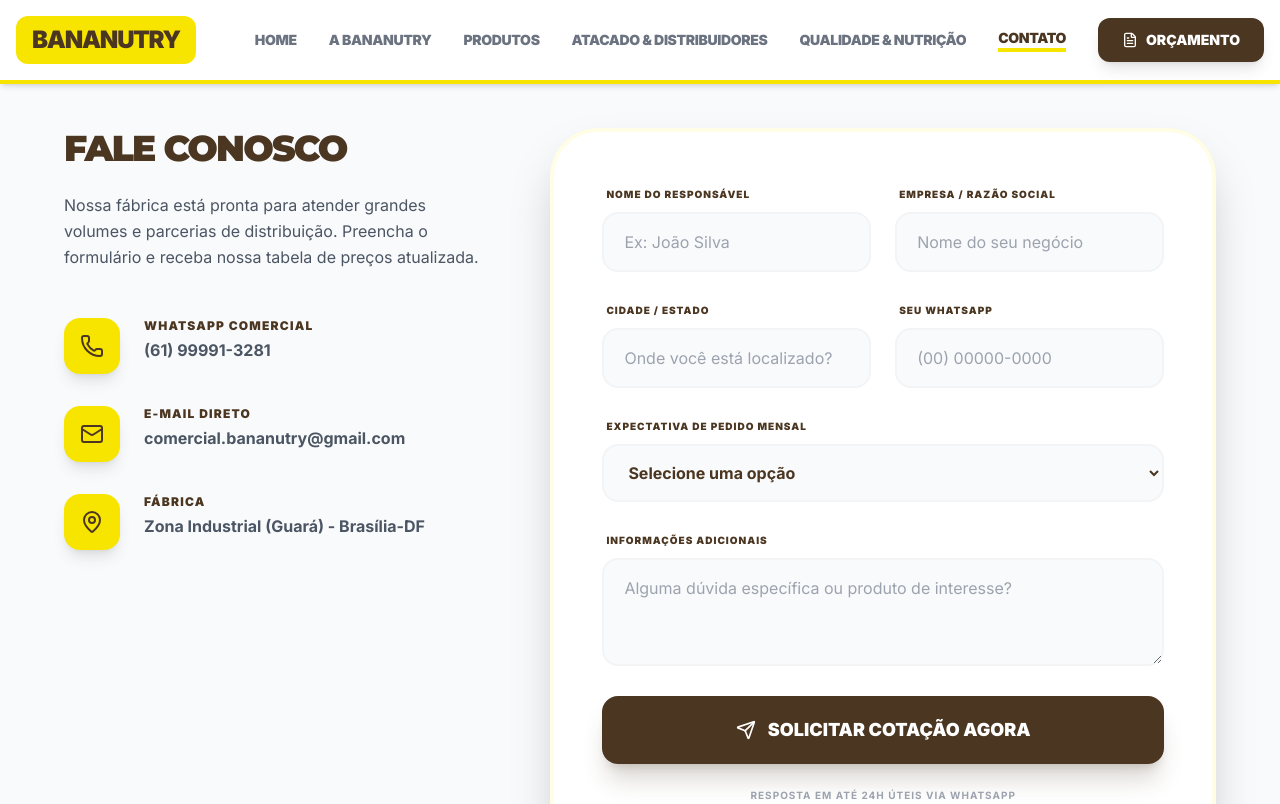
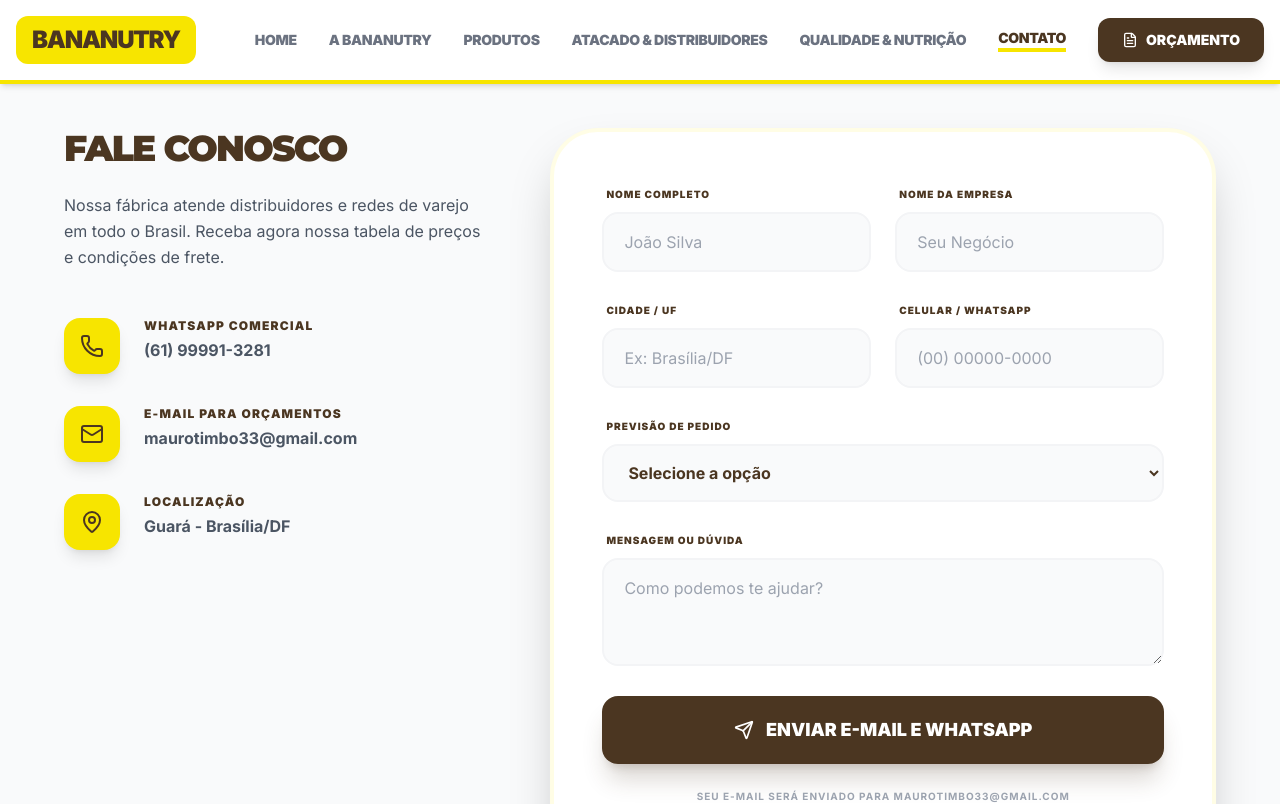
Before and after one commit to maurotimbo33-hub/Site_Bananutry, a React (Vite) app: page /#/contato in a window 1280 px wide. Shown: the top 804 px of the page. Built offline with nearby package versions, Linux system fonts and the light colour scheme.

Commit message:
fix: Update contact email and formspree endpoint
Changes the contact email address displayed in the footer and the Formspree endpoint configured in the contact page. This ensures correct communication channels are used.

```diff
--- a/components/Footer.tsx
+++ b/components/Footer.tsx
@@ -55,7 +55,7 @@
             </li>
             <li className="flex items-center">
               <Mail size={20} className="mr-4 text-[#F7E500] shrink-0" />
-              <span>comercial.bananutry@gmail.com</span>
+              <span>maurotimbo33@gmail.com</span>
             </li>
           </ul>
         </div>
--- a/pages/Contact.tsx
+++ b/pages/Contact.tsx
@@ -1,11 +1,12 @@
 
 import React, { useState } from 'react';
-import { Mail, MapPin, Phone, Send, CheckCircle2, Loader2, MessageSquare } from 'lucide-react';
+import { Mail, MapPin, Phone, Send, CheckCircle2, Loader2, MessageSquare, AlertCircle } from 'lucide-react';
 import { ContactFormData } from '../types';
 
 const Contact: React.FC = () => {
   const [loading, setLoading] = useState(false);
   const [submitted, setSubmitted] = useState(false);
+  const [error, setError] = useState(false);
   const [formData, setFormData] = useState<ContactFormData>({
     nome: '',
     empresa: '',
@@ -15,6 +16,10 @@
     mensagem: ''
   });
 
+  // CONFIGURAÇÃO: Substitua 'SEU_ID_FORMSPREE' pelo ID que o Formspree te der
+  // Se não tiver o ID ainda, o envio de e-mail dará erro, mas o WhatsApp continuará funcionando.
+  const FORMSPREE_ENDPOINT = "https://formspree.io/f/maurotimbo33@gmail.com";
+
   const handleChange = (e: React.ChangeEvent<HTMLInputElement | HTMLTextAreaElement | HTMLSelectElement>) => {
     const { name, value } = e.target;
     setFormData(prev => ({ ...prev, [name]: value }));
@@ -23,11 +28,22 @@
   const handleSubmit = async (e: React.FormEvent) => {
     e.preventDefault();
     setLoading(true);
+    setError(false);
 
-    // Simulação de processamento para melhor UX
-    await new Promise(resolve => setTimeout(resolve, 1500));
+    try {
+      // 1. Tenta enviar por E-mail via Formspree
+      const response = await fetch(FORMSPREE_ENDPOINT, {
+        method: 'POST',
+        headers: {
+          'Content-Type': 'application/json'
+        },
+        body: JSON.stringify({
+          ...formData,
+          _subject: `Novo Orçamento: ${formData.empresa} - ${formData.nome}`
+        })
+      });
 
-    // Formata a mensagem para o WhatsApp
+      // 2. Formata e prepara o WhatsApp independente do sucesso do e-mail (para segurança)
       const textoWhatsapp = `*Novo Contato Site Bananutry*%0A%0A` +
         `*Nome:* ${formData.nome}%0A` +
         `*Empresa:* ${formData.empresa}%0A` +
@@ -38,11 +54,25 @@
 
       const whatsappUrl = `https://wa.me/5561999913281?text=${textoWhatsapp}`;
 
-    // Abre o WhatsApp em uma nova aba
+      // Abre o WhatsApp
       window.open(whatsappUrl, '_blank');
 
+      if (response.ok) {
+        setSubmitted(true);
+      } else {
+        // Se o e-mail falhar (ex: sem config Formspree), ainda mostramos sucesso pois o WhatsApp abriu
+        setSubmitted(true);
+        console.warn("E-mail não enviado, mas WhatsApp disparado.");
+      }
+    } catch (err) {
+      console.error("Erro no envio:", err);
+      // Fallback: Se tudo falhar, tenta apenas o WhatsApp
+      const fallbackUrl = `https://wa.me/5561999913281`;
+      window.open(fallbackUrl, '_blank');
+      setSubmitted(true);
+    } finally {
       setLoading(false);
-    setSubmitted(true);
+    }
   };
 
   return (
@@ -56,7 +86,7 @@
               <div>
                 <h1 className="text-4xl font-black text-[#4B3621] mb-6 uppercase tracking-tighter">Fale Conosco</h1>
                 <p className="text-gray-600 font-medium leading-relaxed mb-8">
-                  Nossa fábrica está pronta para atender grandes volumes e parcerias de distribuição. Preencha o formulário e receba nossa tabela de preços atualizada.
+                  Nossa fábrica atende distribuidores e redes de varejo em todo o Brasil. Receba agora nossa tabela de preços e condições de frete.
                 </p>
               </div>
 
@@ -76,8 +106,8 @@
                     <Mail className="text-[#4B3621]" />
                   </div>
                   <div>
-                    <h4 className="font-black text-[#4B3621] uppercase text-xs tracking-widest mb-1">E-mail Direto</h4>
-                    <p className="text-gray-600 font-bold">comercial.bananutry@gmail.com</p>
+                    <h4 className="font-black text-[#4B3621] uppercase text-xs tracking-widest mb-1">E-mail para Orçamentos</h4>
+                    <p className="text-gray-600 font-bold">maurotimbo33@gmail.com</p>
                   </div>
                 </div>
 
@@ -86,8 +116,8 @@
                     <MapPin className="text-[#4B3621]" />
                   </div>
                   <div>
-                    <h4 className="font-black text-[#4B3621] uppercase text-xs tracking-widest mb-1">Fábrica</h4>
-                    <p className="text-gray-600 font-bold">Zona Industrial (Guará) - Brasília-DF</p>
+                    <h4 className="font-black text-[#4B3621] uppercase text-xs tracking-widest mb-1">Localização</h4>
+                    <p className="text-gray-600 font-bold">Guará - Brasília/DF</p>
                   </div>
                 </div>
               </div>
@@ -100,30 +130,36 @@
                   <div className="w-24 h-24 bg-green-100 rounded-full flex items-center justify-center mb-6">
                     <CheckCircle2 size={48} className="text-green-500" />
                   </div>
-                  <h3 className="text-3xl font-black text-[#4B3621] mb-4 uppercase">Solicitação Iniciada!</h3>
+                  <h3 className="text-3xl font-black text-[#4B3621] mb-4 uppercase">Mensagem Enviada!</h3>
                   <p className="text-gray-600 max-w-sm font-medium mb-8">
-                    Seu pedido de contato foi gerado. Se o WhatsApp não abriu automaticamente, clique no botão abaixo para falar com nosso consultor.
+                    Copiamos os dados para o seu e-mail e para o nosso WhatsApp. Em breve nossa equipe entrará em contato.
                   </p>
                   <div className="flex flex-col gap-4 w-full">
                     <button
                       onClick={() => window.open(`https://wa.me/5561999913281`, '_blank')}
                       className="bg-[#25D366] text-white px-8 py-4 rounded-2xl font-black uppercase text-sm flex items-center justify-center gap-3 shadow-xl hover:scale-105 transition-transform"
                     >
-                      <MessageSquare size={20} /> Reabrir WhatsApp
+                      <MessageSquare size={20} /> Continuar no WhatsApp
                     </button>
                     <button
                       onClick={() => setSubmitted(false)}
                       className="text-[#4B3621] font-black uppercase text-[10px] tracking-[0.2em] hover:underline"
                     >
-                      Voltar ao formulário
+                      Enviar outra solicitação
                     </button>
                   </div>
                 </div>
               ) : (
                 <form onSubmit={handleSubmit} className="space-y-6">
+                  {error && (
+                    <div className="bg-red-50 border-2 border-red-100 p-4 rounded-2xl flex items-center gap-3 text-red-600 font-bold text-xs uppercase">
+                      <AlertCircle size={20} /> Ocorreu um erro. Tentaremos via WhatsApp.
+                    </div>
+                  )}
+
                   <div className="grid grid-cols-1 sm:grid-cols-2 gap-6">
                     <div className="space-y-2">
-                      <label className="text-[10px] font-black text-[#4B3621] uppercase tracking-widest px-1">Nome do Responsável</label>
+                      <label className="text-[10px] font-black text-[#4B3621] uppercase tracking-widest px-1">Nome Completo</label>
                       <input
                         required
                         name="nome"
@@ -131,11 +167,11 @@
                         onChange={handleChange}
                         type="text"
                         className="w-full bg-gray-50 border-2 border-gray-100 rounded-2xl px-5 py-4 focus:ring-4 focus:ring-[#F7E500]/20 focus:border-[#F7E500] outline-none transition-all font-medium"
-                        placeholder="Ex: João Silva"
+                        placeholder="João Silva"
                       />
                     </div>
                     <div className="space-y-2">
-                      <label className="text-[10px] font-black text-[#4B3621] uppercase tracking-widest px-1">Empresa / Razão Social</label>
+                      <label className="text-[10px] font-black text-[#4B3621] uppercase tracking-widest px-1">Nome da Empresa</label>
                       <input
                         required
                         name="empresa"
@@ -143,14 +179,14 @@
                         onChange={handleChange}
                         type="text"
                         className="w-full bg-gray-50 border-2 border-gray-100 rounded-2xl px-5 py-4 focus:ring-4 focus:ring-[#F7E500]/20 focus:border-[#F7E500] outline-none transition-all font-medium"
-                        placeholder="Nome do seu negócio"
+                        placeholder="Seu Negócio"
                       />
                     </div>
                   </div>
 
                   <div className="grid grid-cols-1 sm:grid-cols-2 gap-6">
                     <div className="space-y-2">
-                      <label className="text-[10px] font-black text-[#4B3621] uppercase tracking-widest px-1">Cidade / Estado</label>
+                      <label className="text-[10px] font-black text-[#4B3621] uppercase tracking-widest px-1">Cidade / UF</label>
                       <input
                         required
                         name="localidade"
@@ -158,11 +194,11 @@
                         onChange={handleChange}
                         type="text"
                         className="w-full bg-gray-50 border-2 border-gray-100 rounded-2xl px-5 py-4 focus:ring-4 focus:ring-[#F7E500]/20 focus:border-[#F7E500] outline-none transition-all font-medium"
-                        placeholder="Onde você está localizado?"
+                        placeholder="Ex: Brasília/DF"
                       />
                     </div>
                     <div className="space-y-2">
-                      <label className="text-[10px] font-black text-[#4B3621] uppercase tracking-widest px-1">Seu WhatsApp</label>
+                      <label className="text-[10px] font-black text-[#4B3621] uppercase tracking-widest px-1">Celular / WhatsApp</label>
                       <input
                         required
                         name="whatsapp"
@@ -176,7 +212,7 @@
                   </div>
 
                   <div className="space-y-2">
-                    <label className="text-[10px] font-black text-[#4B3621] uppercase tracking-widest px-1">Expectativa de Pedido Mensal</label>
+                    <label className="text-[10px] font-black text-[#4B3621] uppercase tracking-widest px-1">Previsão de Pedido</label>
                     <select
                       required
                       name="volume"
@@ -184,23 +220,23 @@
                       onChange={handleChange}
                       className="w-full bg-gray-50 border-2 border-gray-100 rounded-2xl px-5 py-4 focus:ring-4 focus:ring-[#F7E500]/20 focus:border-[#F7E500] outline-none transition-all font-bold text-[#4B3621]"
                     >
-                      <option value="">Selecione uma opção</option>
-                      <option value="Iniciando agora">Varejo (Iniciando agora)</option>
-                      <option value="Até 1000 unidades">Pequeno Atacado (Até 1.000 un/mês)</option>
-                      <option value="Acima de 3000 unidades">Distribuidor (Acima de 3.000 un/mês)</option>
-                      <option value="Rede de Supermercados">Rede de Supermercados</option>
+                      <option value="">Selecione a opção</option>
+                      <option value="Atacado (Revenda)">Atacado (Revenda)</option>
+                      <option value="Distribuidor">Distribuidor</option>
+                      <option value="Supermercado">Supermercado</option>
+                      <option value="Marca Própria">White Label / Marca Própria</option>
                     </select>
                   </div>
 
                   <div className="space-y-2">
-                    <label className="text-[10px] font-black text-[#4B3621] uppercase tracking-widest px-1">Informações Adicionais</label>
+                    <label className="text-[10px] font-black text-[#4B3621] uppercase tracking-widest px-1">Mensagem ou Dúvida</label>
                     <textarea
                       name="mensagem"
                       value={formData.mensagem}
                       onChange={handleChange}
                       rows={3}
                       className="w-full bg-gray-50 border-2 border-gray-100 rounded-2xl px-5 py-4 focus:ring-4 focus:ring-[#F7E500]/20 focus:border-[#F7E500] outline-none transition-all font-medium"
-                      placeholder="Alguma dúvida específica ou produto de interesse?"
+                      placeholder="Como podemos te ajudar?"
                     ></textarea>
                   </div>
 
@@ -214,10 +250,10 @@
                     ) : (
                       <Send size={20} className="mr-3 group-hover:translate-x-1 group-hover:-translate-y-1 transition-transform" />
                     )}
-                    {loading ? 'PROCESSANDO...' : 'SOLICITAR COTAÇÃO AGORA'}
+                    {loading ? 'ENVIANDO...' : 'ENVIAR E-MAIL E WHATSAPP'}
                   </button>
-                  <p className="text-center text-[10px] text-gray-400 font-bold uppercase tracking-widest">
-                    Resposta em até 24h úteis via WhatsApp
+                  <p className="text-center text-[10px] text-gray-400 font-bold uppercase tracking-widest leading-relaxed">
+                    Seu e-mail será enviado para maurotimbo33@gmail.com<br/>e o WhatsApp abrirá em seguida.
                   </p>
                 </form>
               )}
```
Lines whose indentation alone changed are shown as unchanged.
